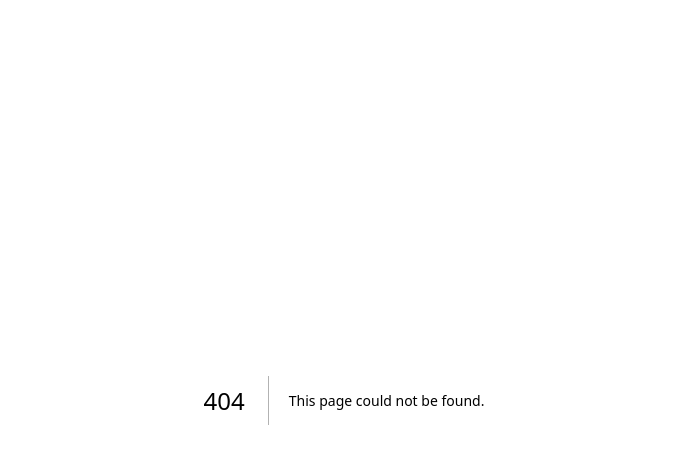
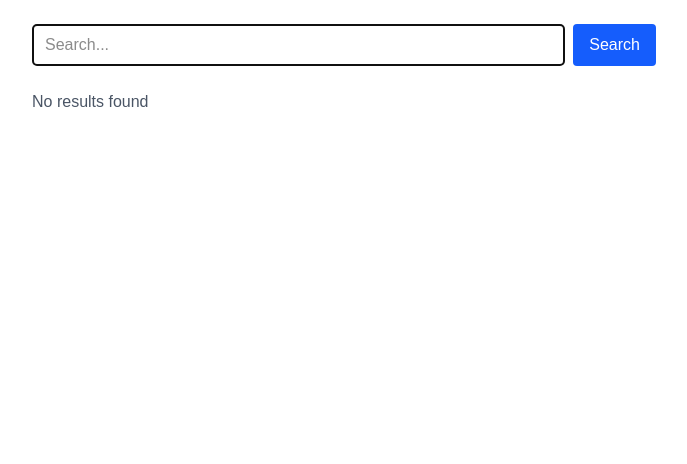
Before and after one commit to devkopa/WhoKnows-next-gen, a Next.js app: page /search in a window 1280 px wide. Before the commit this address had no page. Shown: the top 464 px of the page, without its empty margins (296-983 px from the left). Built offline with nearby package versions, Linux system fonts and the light colour scheme.

Commit message:
Search page

```diff
--- /dev/null
+++ b/app/search/SearchClient.jsx
@@ -0,0 +1,134 @@
+"use client";
+
+import { useState, useEffect } from "react";
+import { useRouter, useSearchParams } from "next/navigation";
+
+export default function SearchPage() {
+  const router = useRouter();
+  const searchParams = useSearchParams();
+
+  const [query, setQuery] = useState("");
+  const [results, setResults] = useState([]);
+  const [loading, setLoading] = useState(false);
+  const [error, setError] = useState(null);
+
+  useEffect(() => {
+    const q = searchParams.get("q") || "";
+    setQuery(q);
+
+    if (!q) {
+      setResults([]);
+      return;
+    }
+
+    async function fetchResults() {
+      setLoading(true);
+      setError(null);
+
+      try {
+        const res = await fetch(`/api/search?q=${encodeURIComponent(q)}&language=en`);
+
+        if (!res.ok) {
+          throw new Error(`HTTP error! status: ${res.status}`);
+        }
+
+        const data = await res.json();
+
+
+        let resultsArray = [];
+
+        if (Array.isArray(data.data)) {
+          resultsArray = data.data;
+        } else {
+          console.warn("Unexpected data structure:", data);
+          resultsArray = [];
+        }
+
+
+        setResults(resultsArray);
+      } catch (err) {
+        console.error("Fetch error:", err);
+        setError(err.message);
+      } finally {
+        setLoading(false);
+      }
+    }
+
+    fetchResults();
+  }, [searchParams]);
+
+  function handleSearch() {
+    if (!query.trim()) return;
+    const params = new URLSearchParams();
+    params.set("q", query.trim());
+    params.set("language", "en");
+    router.push(`/search?${params.toString()}`);
+  }
+
+  function handleKeyPress(e) {
+    if (e.key === "Enter") handleSearch();
+  }
+
+  return (
+    <div className="p-6 max-w-2xl mx-auto">
+      <div className="flex gap-2 mb-6">
+        <input
+          autoFocus
+          placeholder="Search..."
+          className="flex-1 border rounded px-3 py-2"
+          value={query}
+          onChange={(e) => setQuery(e.target.value)}
+          onKeyPress={handleKeyPress}
+        />
+        <button
+          onClick={handleSearch}
+          className="px-4 py-2 bg-blue-600 text-white rounded hover:bg-blue-700"
+          disabled={loading}
+        >
+          {loading ? "Searching..." : "Search"}
+        </button>
+      </div>
+
+      <div id="results">
+        {loading && <p className="text-gray-600">Loading...</p>}
+
+        {error && (
+          <p className="text-red-600">Error: {error}</p>
+        )}
+
+        {!loading && !error && results.length > 0 ? (
+          <>
+            <p className="text-sm text-gray-600 mb-4">
+              Found {results.length} results
+            </p>
+            {results.map((result, idx) => {
+
+
+              return (
+                <div key={`result-${idx}-${result.url || result.link || idx}`} className="mb-4 p-3 border-b">
+                  <h2>
+                    <a
+                      href={result.url || "#"}
+                      className="text-lg font-semibold text-blue-600 hover:underline"
+                      target="_blank"
+                      rel="noopener noreferrer"
+                    >
+                      {result.title || "No title"}
+                    </a>
+                  </h2>
+                  <p className="text-gray-700 mt-1">
+                    {(result.content || "No description").substring(0,150)}
+                    {(result.content || "").length > 150 && "..."}
+                  </p>
+
+                </div>
+              );
+            })}
+          </>
+        ) : (
+          !loading && !error && <p className="text-gray-600">No results found</p>
+        )}
+      </div>
+    </div>
+  );
+}
--- /dev/null
+++ b/app/search/page.jsx
@@ -0,0 +1,10 @@
+import { Suspense } from "react";
+import SearchClient from "./SearchClient";
+
+export default function SearchPage() {
+  return (
+    <Suspense fallback={<div>Loading search...</div>}>
+      <SearchClient />
+    </Suspense>
+  );
+}
--- a/package.json
+++ b/package.json
@@ -11,9 +11,9 @@
     "@prisma/client": "^6.15.0",
     "@scalar/nextjs-openapi": "^0.2.17",
     "bcrypt": "^6.0.0",
-    "next": "15.5.2",
-    "react": "19.1.0",
-    "react-dom": "19.1.0"
+    "next": "^15.5.3",
+    "react": "19.1.1",
+    "react-dom": "19.1.1"
   },
   "devDependencies": {
     "@tailwindcss/postcss": "^4",
```
Also changed, not shown: 1 other file (tests, documents, lock files or other folders).
